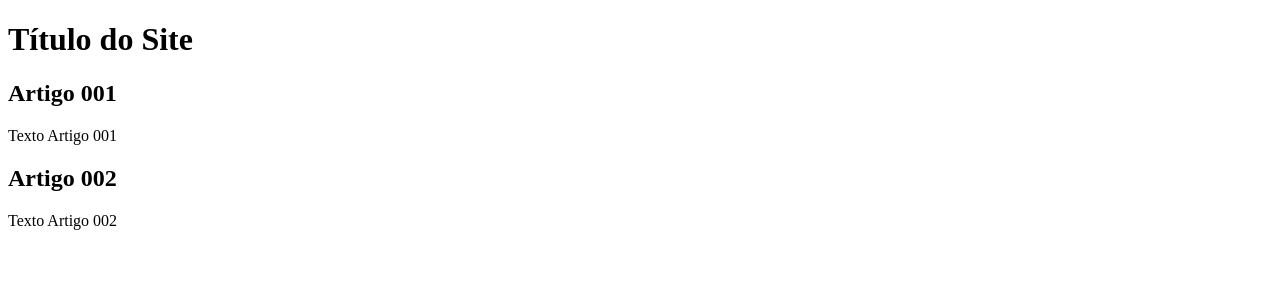
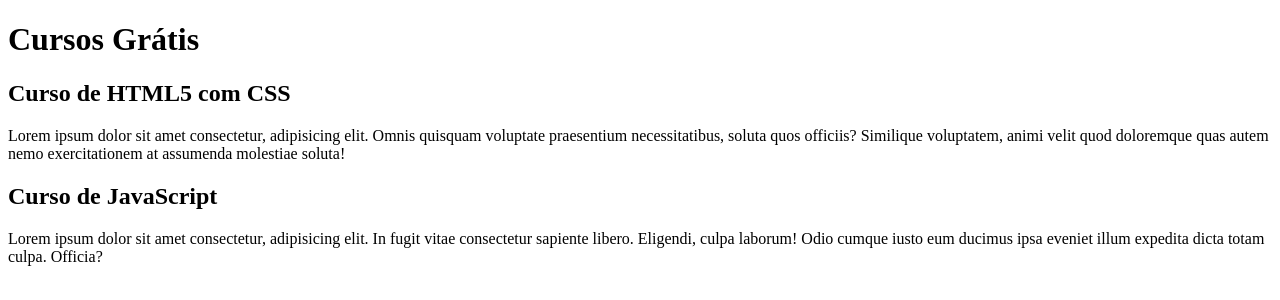
Before and after one commit to htmribeiro/projeto-site, a plain HTML site: page index.html in a window 1280 px wide. Drawn offline with Linux system fonts and the light colour scheme.

Commit message:
Update index.html
comecei a inserir o conteúdo.

```diff
--- a/index.html
+++ b/index.html
@@ -8,15 +8,15 @@
 <body>
     <main>
         <header>
-            <h1>Título do Site</h1>
+            <h1>Cursos Grátis</h1>
         </header>
         <article>
-            <h2>Artigo 001</h2>
-            <p>Texto Artigo 001</p>
+            <h2>Curso de HTML5 com CSS</h2>
+            <p>Lorem ipsum dolor sit amet consectetur, adipisicing elit. Omnis quisquam voluptate praesentium necessitatibus, soluta quos officiis? Similique voluptatem, animi velit quod doloremque quas autem nemo exercitationem at assumenda molestiae soluta!</p>
         </article>
         <article>
-            <h2>Artigo 002</h2>
-            <p>Texto Artigo 002</p>
+            <h2>Curso de JavaScript</h2>
+            <p>Lorem ipsum dolor sit amet consectetur, adipisicing elit. In fugit vitae consectetur sapiente libero. Eligendi, culpa laborum! Odio cumque iusto eum ducimus ipsa eveniet illum expedita dicta totam culpa. Officia?</p>
         </article>
     </main>
 </body>
```
